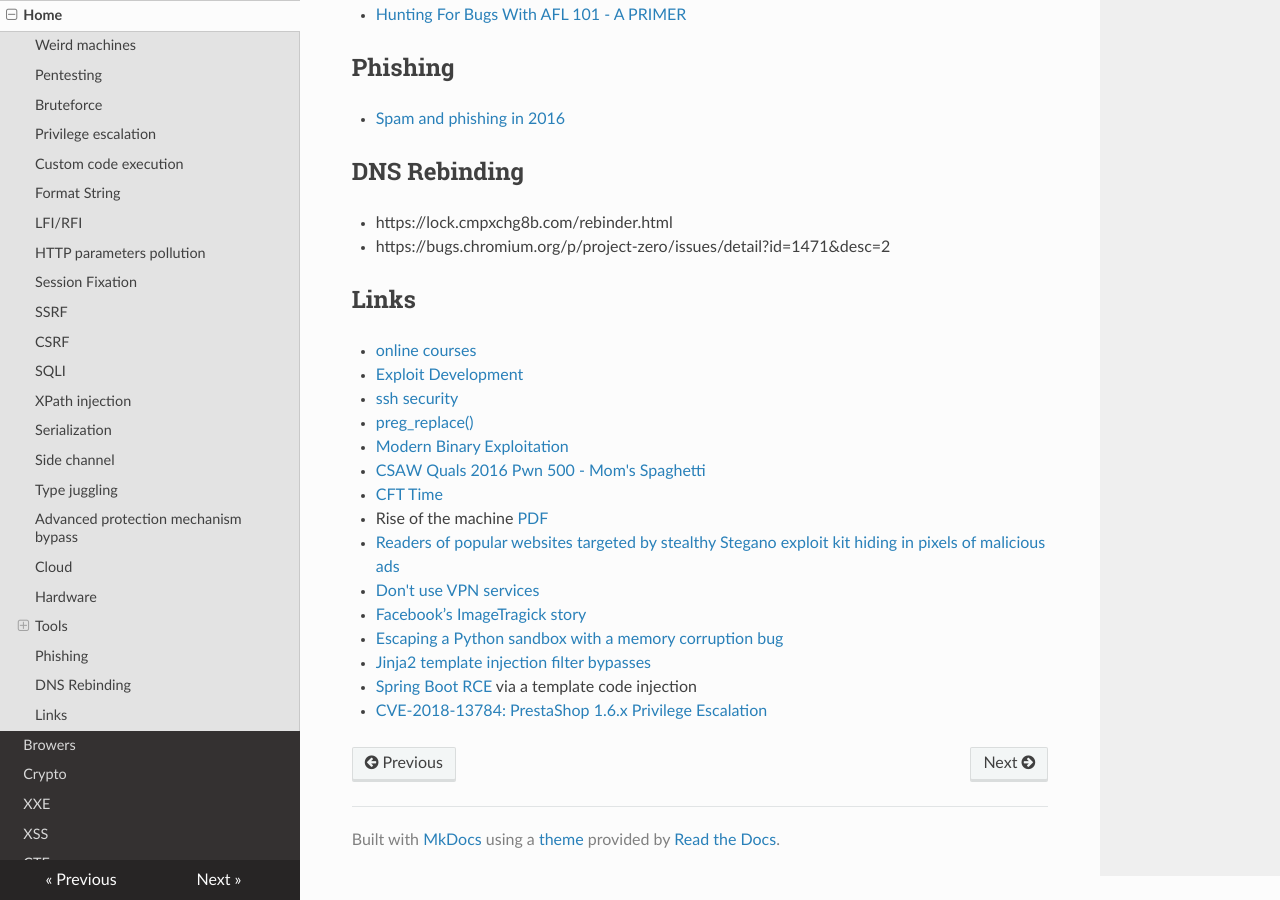
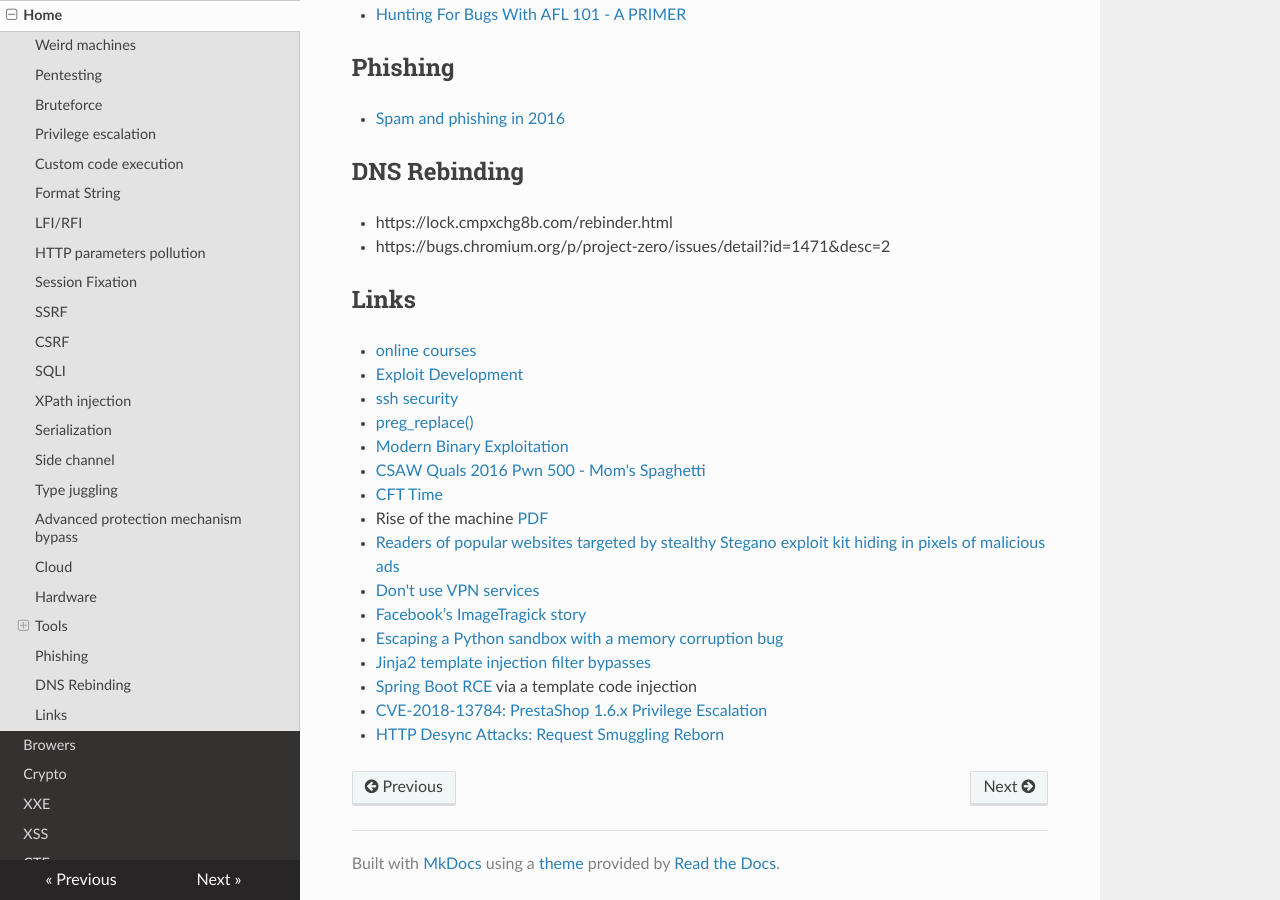
Before and after one commit to gipi/low-level, an MkDocs documentation site: the page built from docs/security/index.md, in a window 1280 px wide and 900 px high, scrolled down 5327 px. Built offline with MkDocs 1.6.1, drawn with Linux system fonts in a browser that asks for light colours; nearby versions of some CDN libraries; old or Windows-style settings are respelled for this version of MkDocs.

Commit message:
Update index.md

```diff
--- a/docs/security/index.md
+++ b/docs/security/index.md
@@ -234,3 +234,4 @@ In ``PHP`` this is more dangerous when a conversion from ``JSON`` is done.
  - [Jinja2 template injection filter bypasses](https://0day.work/jinja2-template-injection-filter-bypasses/)
  - [Spring Boot RCE](http://deadpool.sh/2017/RCE-Springs/) via a template code injection
  - [CVE-2018-13784: PrestaShop 1.6.x Privilege Escalation](https://www.ambionics.io/blog/prestashop-privilege-escalation)
+ - [HTTP Desync Attacks: Request Smuggling Reborn](https://portswigger.net/research/http-desync-attacks-request-smuggling-reborn)
```
